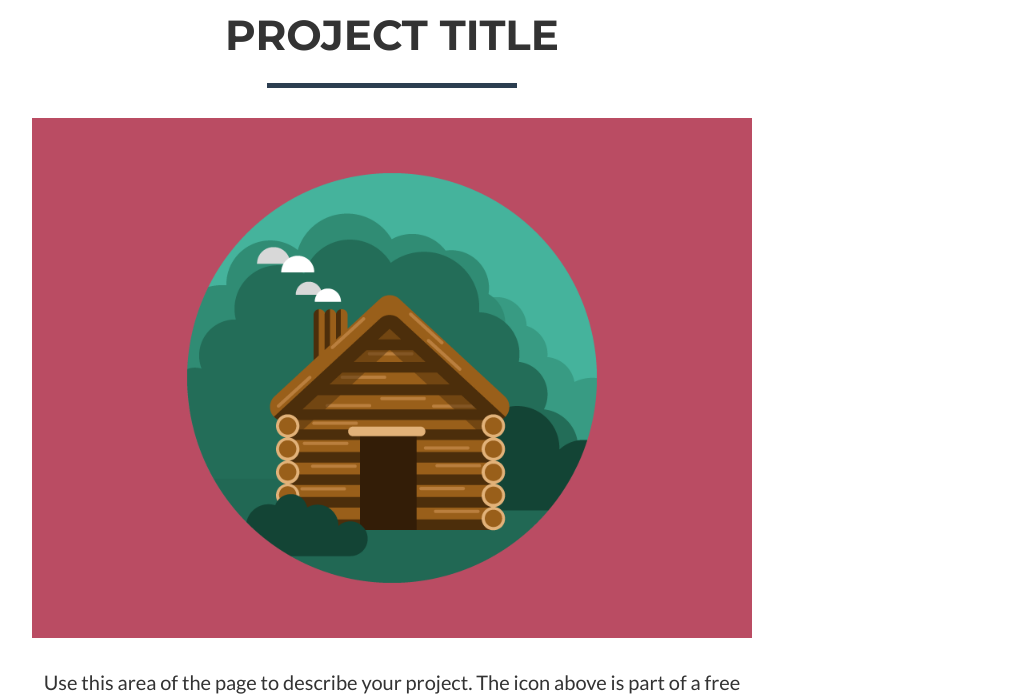
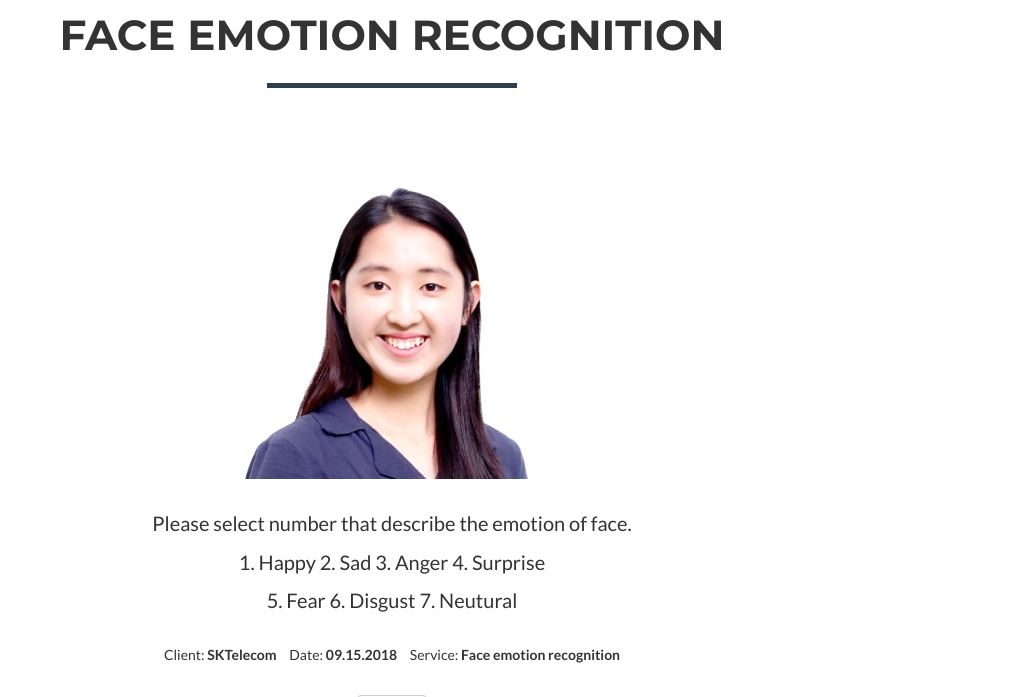
Before and after one commit to wjdgy3746/OGADA, a website: page index.html in a window 1280 px wide. Both pictures are taken after a click on the link 250 px from the left and 1080 px from the top of the page. Shown: the part 783-1480 px from the top of the page, without its empty margins (248-1274 px from the left). Drawn offline with nearby package versions, Linux system fonts and the light colour scheme; files that its build step writes are made by us from their sources.

Commit message:
mode1 change

```diff
--- a/index.html
+++ b/index.html
@@ -227,25 +227,27 @@
                 <div class="row">
                     <div class="col-lg-8 col-lg-offset-2">
                         <div class="modal-body">
-                            <h2>Project Title</h2>
+                            <h2>Face Emotion Recognition</h2>
                             <hr class="star-primary">
-                            <img src="img/portfolio/cabin.png" class="img-responsive img-centered" alt="">
-                            <p>Use this area of the page to describe your project. The icon above is part of a free icon set by <a href="https://sellfy.com/p/8Q9P/jV3VZ/">Flat Icons</a>. On their website, you can download their free set with 16 icons, or you can purchase the entire set with 146 icons for only $12!</p>
+                            <img src="img/jeonghyo.png" class="img-responsive img-centered" alt="">
+                            <p>Please select number that describe the emotion of face.</p>
+                            <p>1. Happy 2. Sad 3. Anger 4. Surprise</p>
+                            <p>5. Fear 6. Disgust 7. Neutural
                             <ul class="list-inline item-details">
                                 <li>Client:
-                                    <strong><a href="http://startbootstrap.com">Start Bootstrap</a>
+                                    <strong>SKTelecom</a>
                                     </strong>
                                 </li>
                                 <li>Date:
-                                    <strong><a href="http://startbootstrap.com">April 2014</a>
+                                    <strong>09.15.2018</a>
                                     </strong>
                                 </li>
                                 <li>Service:
-                                    <strong><a href="http://startbootstrap.com">Web Development</a>
+                                    <strong>Face emotion recognition</a>
                                     </strong>
                                 </li>
                             </ul>
-                            <button type="button" class="btn btn-default" data-dismiss="modal"><i class="fa fa-times"></i> Close</button>
+                            <button type="button" class="btn btn-default" data-dismiss="modal"><i class="fa fa-times"></i> Next</button>
                         </div>
                     </div>
                 </div>
```
